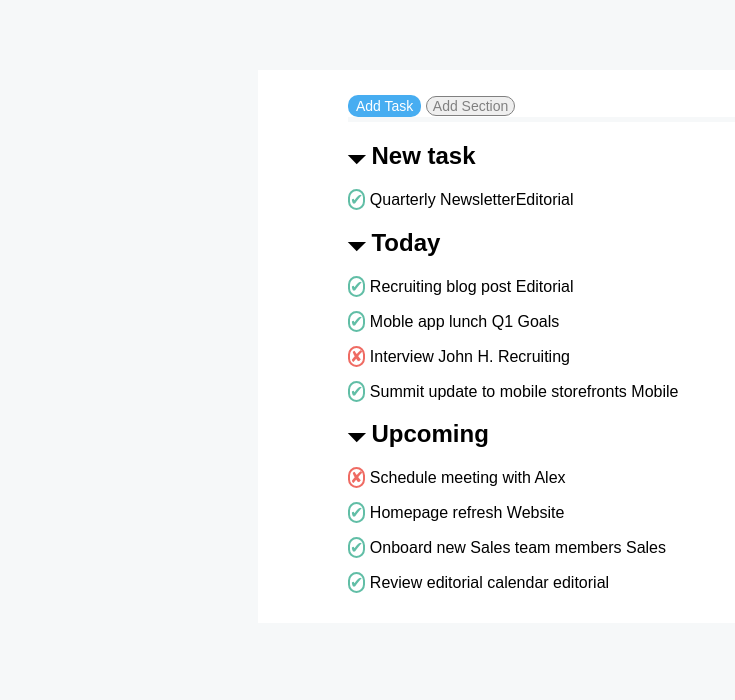
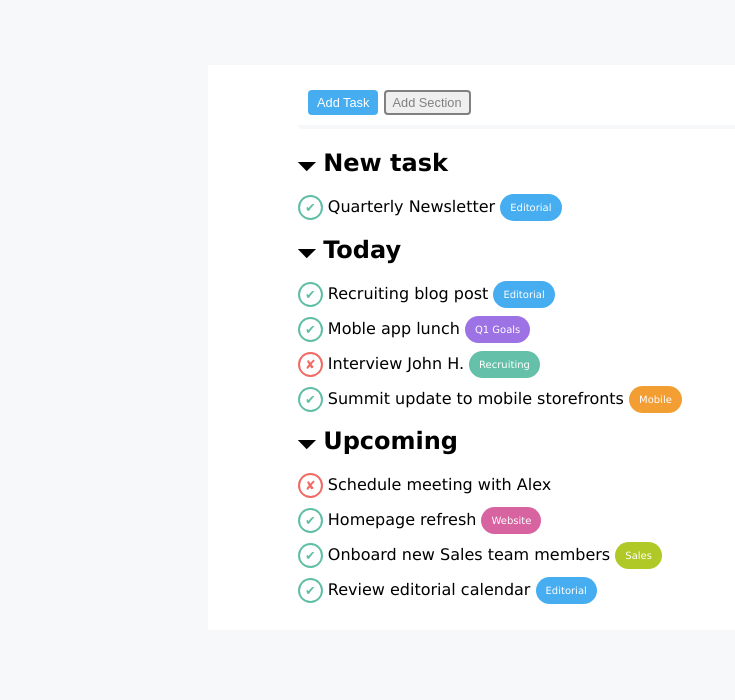
Before and after one commit to albertoferri/html-css-toboolist, a plain HTML site: page index.html in a window 1280 px wide. Shown: the part 106-806 px from the top of the page, without its empty margins (0-735 px from the left). Drawn offline with Linux system fonts and the light colour scheme.

Commit message:
correzione spunta e mark in css

```diff
--- a/css/style.css
+++ b/css/style.css
@@ -6,7 +6,7 @@
 /* inizio body */
     body{
         background-color: #f6f8f9;
-        font-family: sans-serif;
+        font-family: Verdana;
     }
 /* fine body */
 
@@ -23,7 +23,8 @@ header{
 
 h1{
     display: inline-block;
-    line-height: 55px;
+    line-height: 50px;
+    vertical-align: middle;
 }
 /* fine header */
 
@@ -31,29 +32,35 @@ h1{
 
 main{
     background-color: white;
-    margin: 70px 250px;
+    margin: 70px 200px;
     padding: 25px 90px 15px ;
 }
 
 /* inizio nav */
 
 nav{
-    border-bottom:5px #f6f8f9 solid;
+    padding:0 10px;
+    border-bottom:4px #f6f8f9 solid;
+
 }
 
-#add-button{
+#task-button{
+    color: white;
     background-color: #47adf1;
-    color: white;
-    border-radius: 10px;
+    padding: 3px 7px;
+    margin-bottom: 10px;
+    border-radius: 4px;
     border-color: transparent;
-    font-size: 14px;
+    font-size: .8em;
 }
 
 #sec-button{
-    border: 1px solid gray;
     color: grey;
-    border-radius: 10px;
-    font-size: 14px;
+    padding: 3px 7px;
+    margin-bottom: 10px;
+    border: 2px solid gray;
+    border-radius: 4px;
+    font-size: .8em;
 }
 /* fine nav */
 
@@ -61,16 +68,82 @@ nav{
 
 .check{
    color: #61bea6;
+   padding: 3px 5px;
    border: #61bea6 2px solid;
-   border-radius: 10px;
+   border-radius: 50%;
+   text-align: center;
+   font-size: .8em;
 }
 
 .mark{
     color: #ef6b63;
+    padding: 3px 5px;
     border: #ef6b63 2px solid;
-    border-radius: 10px;
+    border-radius: 70%;
+    text-align: center;
+    font-size: .8em;
+}
 
+.editorial{
+    vertical-align: middle;
+    background-color: #47adf1;
+    color: white;
+    padding: 8px 10px;
+    border-radius: 20px;
+    border-color: transparent;
+    font-size: 10px;
 }
+
+.q1-goal{
+    vertical-align: middle;
+    background-color: #9c72e4;
+    color: white;
+    padding: 8px 10px;
+    border-radius: 20px;
+    border-color: transparent;
+    font-size: 10px;
+}
+
+.recruiting{
+    vertical-align: middle;
+    background-color: #64c0a9;
+    color: white;
+    padding: 8px 10px;
+    border-radius: 20px;
+    border-color: transparent;
+    font-size: 10px;
+}
+
+.mobile{
+    vertical-align: middle;
+    background-color: #f29e33;
+    color: white;
+    padding: 8px 10px;
+    border-radius: 20px;
+    border-color: transparent;
+    font-size: 10px;
+}
+
+.website{
+    vertical-align: middle;
+    background-color: #d863a1;
+    color: white;
+    padding: 8px 10px;
+    border-radius: 20px;
+    border-color: transparent;
+    font-size: 10px;
+}
+
+.sales{
+    vertical-align: middle;
+    background-color: #b0c926;
+    color: white;
+    padding: 8px 10px;
+    border-radius: 20px;
+    border-color: transparent;
+    font-size: 10px;
+}
+
 /* fine section */
 
 /* fine main */
--- a/index.html
+++ b/index.html
@@ -13,27 +13,27 @@
     </header>
     <main>
         <nav>
-          <button id="add-button">Add Task</button>
+          <button id="task-button">Add Task</button>
           <button id="sec-button">Add Section</button>
         </nav>
         <section>
             <div>
                 <h2>&#128899; New task</h2>
-                <p><span class="check">&#10004;</span> Quarterly Newsletter<Span>Editorial</Span></p>
+                <p><span class="check">&#10004;</span> Quarterly Newsletter <Span class="editorial">Editorial</Span></p>
             </div>
             <div>
                 <h2>&#128899; Today</h2>
-                <p><span class="check">&#10004;</span> Recruiting blog post <span>Editorial</span></p>
-                <p><span class="check">&#10004;</span> Moble app lunch <span>Q1 Goals</span></p>
-                <p><span class="mark">&#10008;</span> Interview John H. <span>Recruiting</span></p>
-                <p><span class="check">&#10004;</span> Summit update to mobile storefronts <span>Mobile</span></p>
+                <p><span class="check">&#10004;</span> Recruiting blog post <span class="editorial">Editorial</span></p>
+                <p><span class="check">&#10004;</span> Moble app lunch <span class="q1-goal">Q1 Goals</span></p>
+                <p><span class="mark">&#10008;</span> Interview John H. <span class="recruiting">Recruiting</span></p>
+                <p><span class="check">&#10004;</span> Summit update to mobile storefronts <span class="mobile">Mobile</span></p>
             </div>
             <div>
                 <h2>&#128899; Upcoming</h2>
                 <p><span class="mark">&#10008;</span> Schedule meeting with Alex</p>
-                <p><span class="check">&#10004;</span> Homepage refresh <span>Website</span></p>
-                <p><span class="check">&#10004;</span> Onboard new Sales team members <span>Sales</span></p>
-                <p><span class="check">&#10004;</span> Review editorial calendar <span>editorial</span></p>
+                <p><span class="check">&#10004;</span> Homepage refresh <span class="website">Website</span></p>
+                <p><span class="check">&#10004;</span> Onboard new Sales team members <span class="sales">Sales</span></p>
+                <p><span class="check">&#10004;</span> Review editorial calendar <span class="editorial">Editorial</span></p>
             </div>
         </section>
     </main>
```
